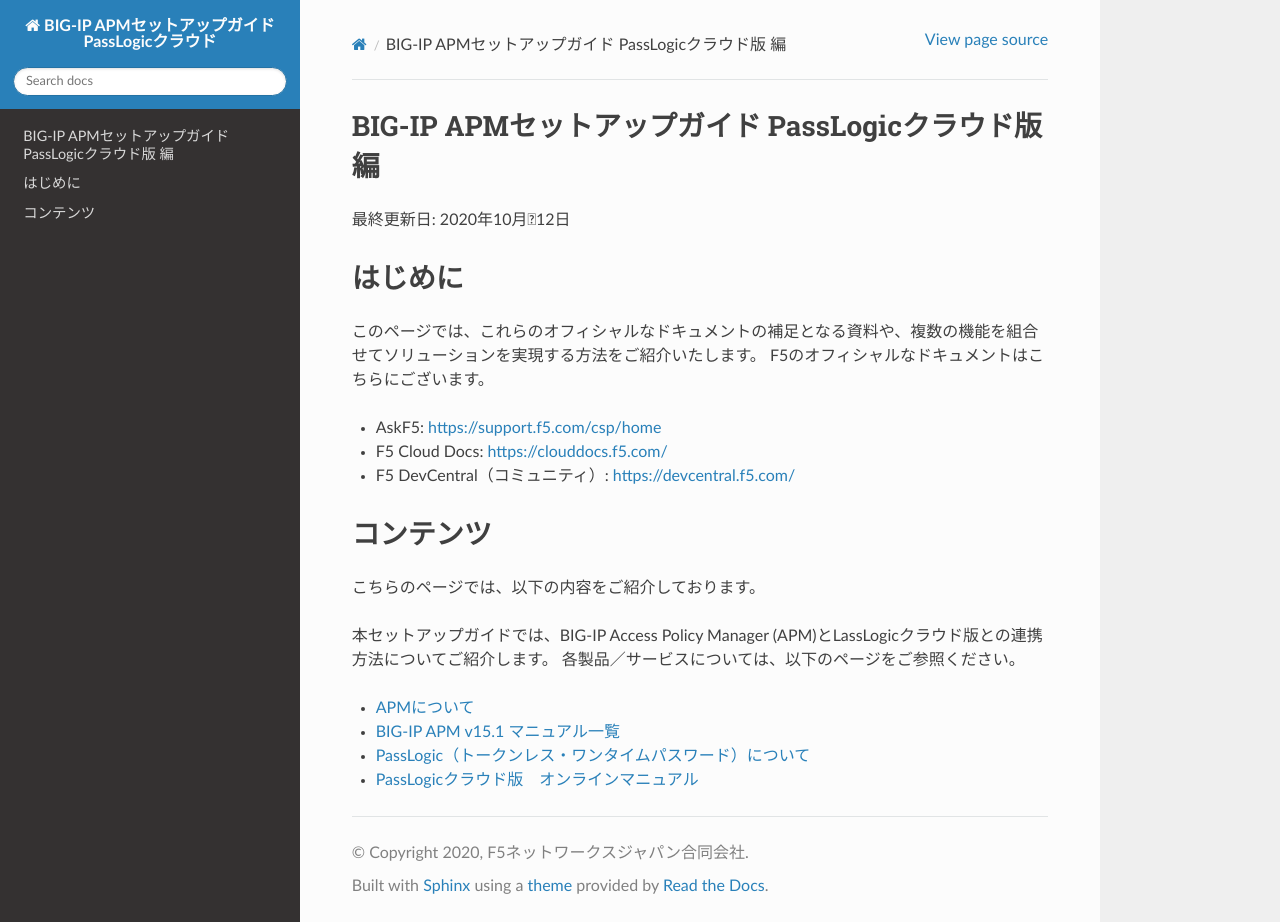
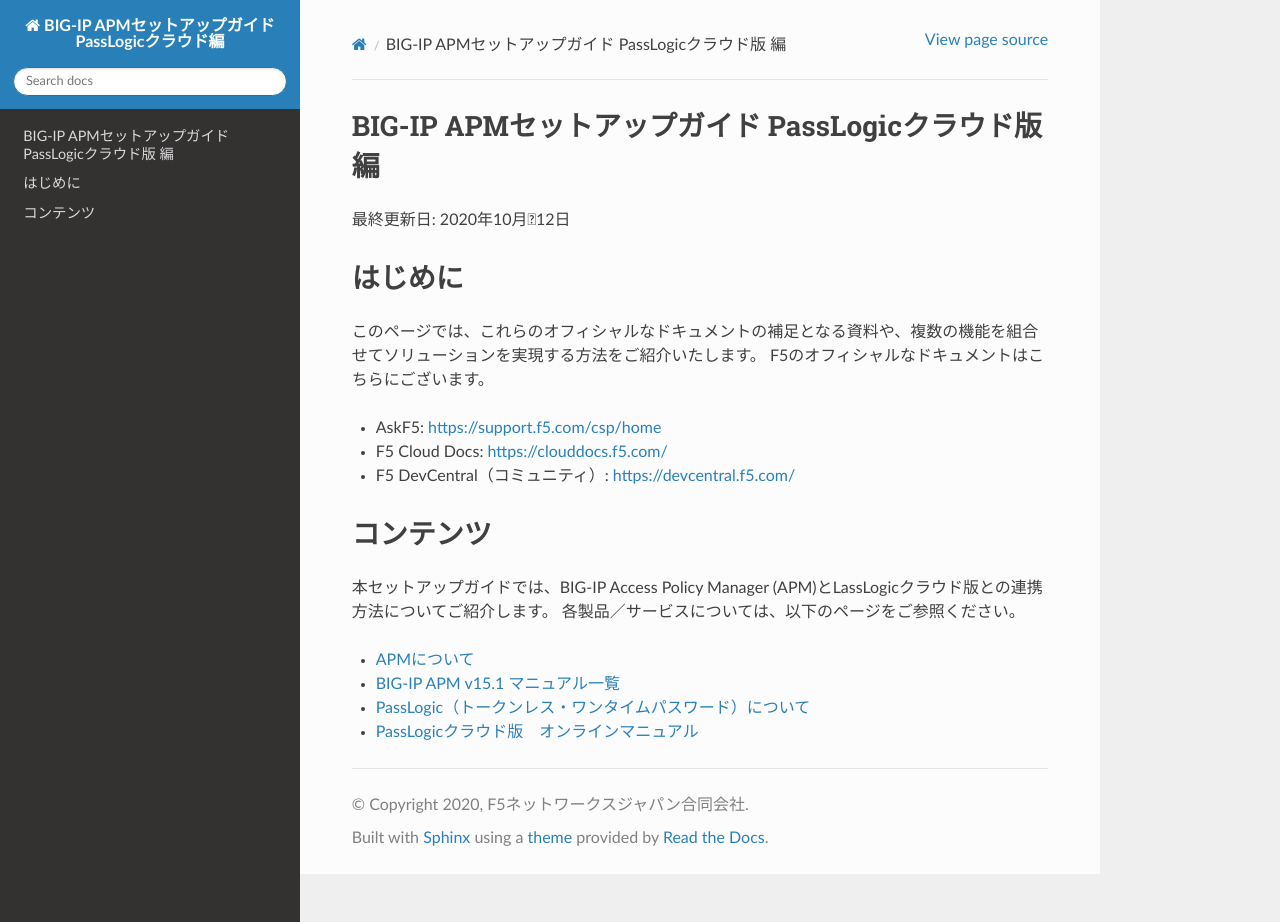
Before and after one commit to BeF5/f5j-apm-passlogiccloud, a Sphinx documentation site: the page built from docs/index.rst, in a window 1280 px wide and 922 px high. Built offline with Sphinx 7.4.7 and the Read the Docs theme 2.0.0, drawn with Linux system fonts in a browser that asks for light colours.

Commit message:
no message

```diff
--- a/docs/conf.py
+++ b/docs/conf.py
@@ -17,7 +17,7 @@
 
 # -- Project information -----------------------------------------------------
 
-project = 'BIG-IP APMセットアップガイド PassLogicクラウド'
+project = 'BIG-IP APMセットアップガイド PassLogicクラウド編'
 copyright = '2020, F5ネットワークスジャパン合同会社'
 author = 'F5ネットワークスジャパン合同会社'
 
--- a/docs/index.rst
+++ b/docs/index.rst
@@ -19,8 +19,6 @@
 
 コンテンツ
 ==============================================
-こちらのページでは、以下の内容をご紹介しております。
-
 本セットアップガイドでは、BIG-IP Access Policy Manager (APM)とLassLogicクラウド版との連携方法についてご紹介します。
 各製品／サービスについては、以下のページをご参照ください。
 
```
